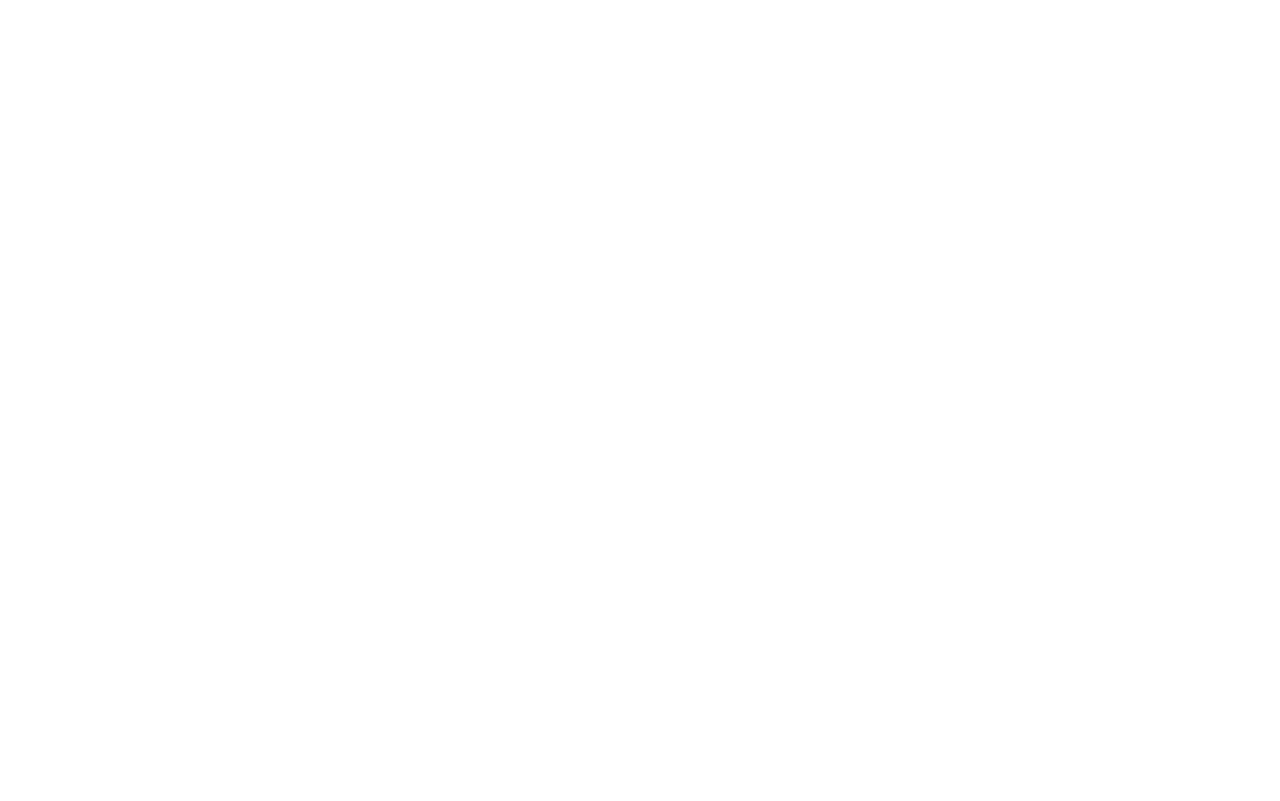
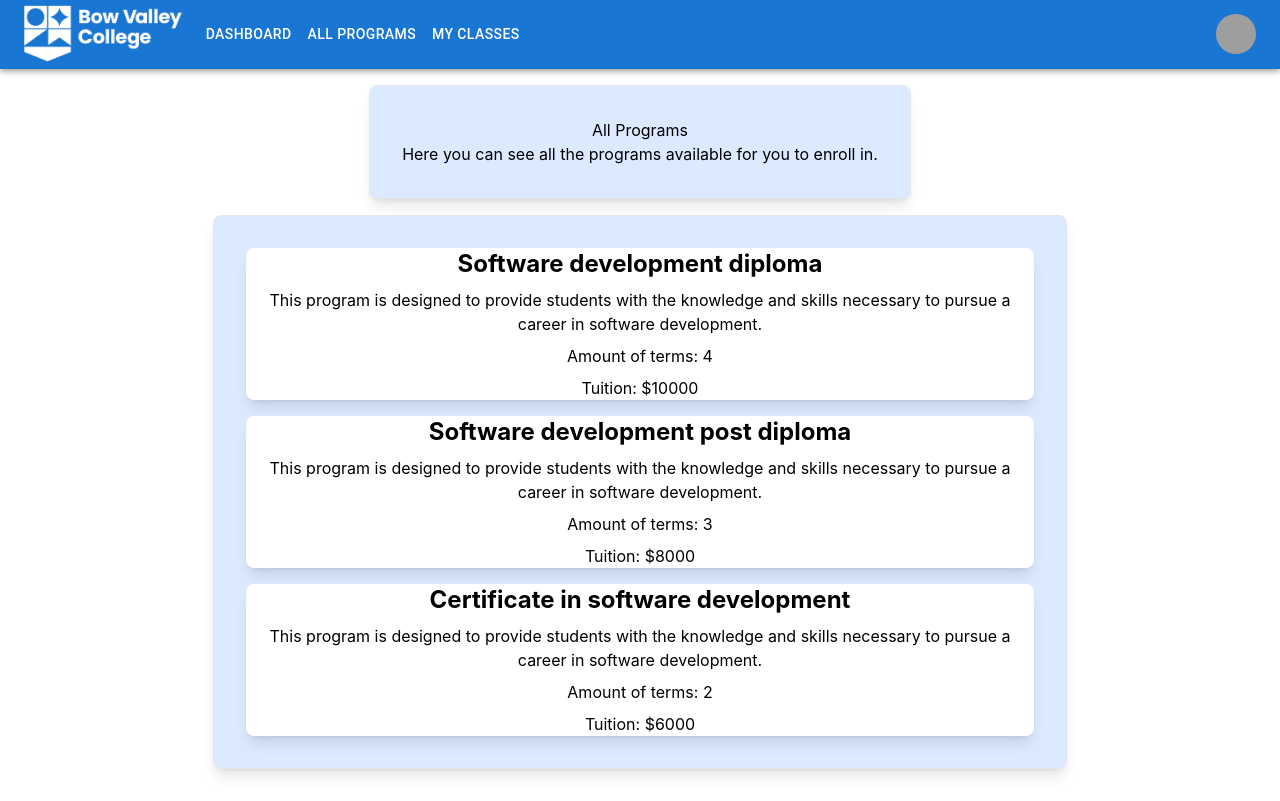
Before and after one commit to Pmacdon15/final_project_web, a React (Create React App) app: page /student-portal-all-programs/1 in a window 1280 px wide. Before the commit this address had no page. Built offline with nearby package versions, Linux system fonts and the light colour scheme; grey boxes are pictures that could not be loaded.

Commit message:
removed unnecessary code

```diff
--- a/src/App.js
+++ b/src/App.js
@@ -18,6 +18,7 @@
         <Route path="/admin-login" element={<AdminLogin />} />
         <Route path="/student-portal-dashboard/:email" element={<StudentPortalDashboard />} />
         <Route path="/student-portal-all-programs" element={<StudentPortalAllPrograms />} />
+        <Route path="/student-portal-all-programs/:email" element={<StudentPortalAllPrograms />} />
         <Route path="/student-portal-my-programs/:email" element={<StudentPortalMyPrograms />} />
         <Route path="/student-portal-all-classes/" element={<StudentPortalAllClasses />} />
         {/* <Route path="/guest-login" element={<GuestLogin />} /> */}
--- a/src/components/login/LoginForm.component.jsx
+++ b/src/components/login/LoginForm.component.jsx
@@ -39,12 +39,6 @@
 
         try {
             const userExists = handleLoginAction(username, password);
-            if (userExists.isAdmin) {
-                window.location.href = `/student-portal-all-programs`;
-                //TODO: Redirect to the admin-portal-all-programs page after page is created
-            } else {
-                window.location.href = `/student-portal-dashboard/${username}`;
-            }
 
             if (!userExists) {
                 setToastState(oldState => ({
@@ -62,6 +56,13 @@
 
                 //Should redirect the user to the homepage
                 console.log(userExists);
+                if (userExists.isAdmin) {
+                    window.location.href = `/student-portal-all-programs`;
+                    //TODO: Redirect to the admin-portal-all-programs page after page is created
+                } else {
+                    window.location.href = `/student-portal-dashboard/${username}`;
+                }
+
 
             }
         } catch (error) {
--- a/src/components/student-portal/all-programs/AllPrograms.page.jsx
+++ b/src/components/student-portal/all-programs/AllPrograms.page.jsx
@@ -3,13 +3,15 @@
 import DisplayAllPrograms from './DisplayAllPrograms.component';
 import { LoadAllPrograms } from '../../../placeholders/load-data/loadData.action';
 import React from 'react';
-// import { useEffect } from 'react';
+import { useEffect , useState} from 'react';
+import { useParams } from 'react-router-dom';
+
 
 export default function StudentPortalAllPrograms() {
+    const { email } = useParams();
+    const [programs, setPrograms] = useState([]);
 
-    const [programs, setPrograms] = React.useState([]);
-
-    React.useEffect(() => {
+    useEffect(() => {
         const fetchPrograms = async () => {
             const loadedPrograms = LoadAllPrograms();
             setPrograms(loadedPrograms);
@@ -18,15 +20,15 @@
         fetchPrograms();
     }, []);
 
-    console.log("From page", JSON.stringify(programs, null, 2));
+    // console.log("From page", JSON.stringify(programs, null, 2));
     return (
         <div className="flex flex-col w-full gap-4 justify-center items-center ">
-            <NavBar email={""} />
+            <NavBar email={email} />
             <div className=' bg-blue-100  shadow-lg gap-4  p-4 md:p-8 border rounded-lg'>
                 <h1>All Programs</h1>
                 <p>Here you can see all the programs available for you to enroll in.</p>
             </div>
-            <DisplayAllPrograms programs={programs} email={""} isMyProgramPage={false} />
+            <DisplayAllPrograms programs={programs} email={email}  />
         </div>
     )
 }
--- a/src/components/student-portal/all-programs/DisplayAllPrograms.component.jsx
+++ b/src/components/student-portal/all-programs/DisplayAllPrograms.component.jsx
@@ -1,8 +1,7 @@
 
 import DisplayProgram from "./DisplayProgram.component"
 
-export default function DisplayAllPrograms({ programs, email, isMyProgramPage }) {
-    console.log("From My DisplayAllPrograms", isMyProgramPage);
+export default function DisplayAllPrograms({ programs, email}) {
     return (
         <div className="flex flex-col w-full md:w-4/6 bg-blue-100  shadow-lg gap-4   p-4 md:p-8 border rounded-lg mb-8">
             {programs.length === 0 ? (
@@ -13,7 +12,6 @@
                         key={index}
                         program={program}
                         email={email}
-                        isMyProgramPage={isMyProgramPage}
                     />
                 ))
             )}
--- a/src/components/student-portal/all-programs/DisplayProgram.component.jsx
+++ b/src/components/student-portal/all-programs/DisplayProgram.component.jsx
@@ -1,26 +1,16 @@
-export default function DisplayProgram({ program, email, isMyProgramPage }) {
-    console.log("From My DisplayProgram", isMyProgramPage);
-    const handleClick = () => {
-        window.location.href = `/student-portal-my-programs/${email}`;
-    };
+export default function DisplayProgram({ program}) {
 
     return (
         <div
-            className={isMyProgramPage ? "flex flex-col w-full shadow-lg border-black items-center bg-white rounded-lg":
+            className={
                 "flex flex-col w-full shadow-lg border-black items-center bg-white rounded-lg hover:shadow-2xl hover:border-blue-500 transition duration-300"
             }
-            onClick={isMyProgramPage ?  undefined :handleClick }
         >
             <h1 className="text-2xl font-bold mb-2">{program.name}</h1>
             <p className="mb-2">{program.description}</p>
             <p className="mb-2">Amount of terms: {program.durationTerms}</p>
             <p>Tuition: ${program.tuition}</p>
-            {isMyProgramPage &&(
-                // TODO: Add onClick event to register for program and reload page
-                <button className="flex flex-col m-4 px-4 py-2 w-4/6 items-center bg-blue-500 text-white rounded hover:bg-blue-700 transition duration-300">
-                    Register
-                </button>
-            ) }
+
         </div>
     );
 }
--- a/src/components/student-portal/my-programs/MyPrograms.page.jsx
+++ b/src/components/student-portal/my-programs/MyPrograms.page.jsx
@@ -3,6 +3,7 @@
 import {LoadAllPrograms} from '../../../placeholders/load-data/loadData.action';
 import {LoadUserPrograms} from '../../../placeholders/load-data/loadData.action';
 import { useParams } from 'react-router-dom';
+
 import React from 'react';
 // import { useEffect } from 'react';
 import DisplayUserPrograms from './DisplayUserPrograms.component';
```
